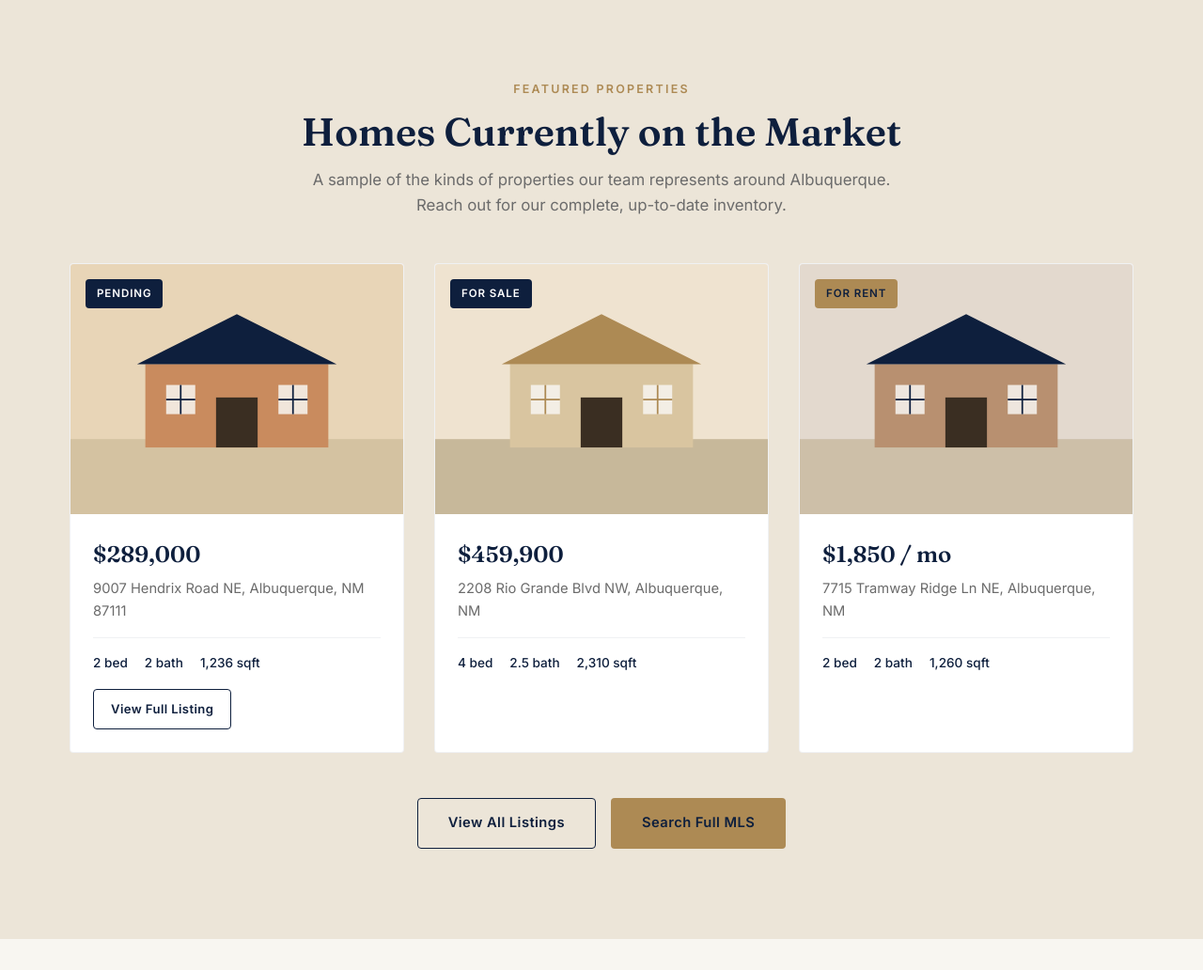
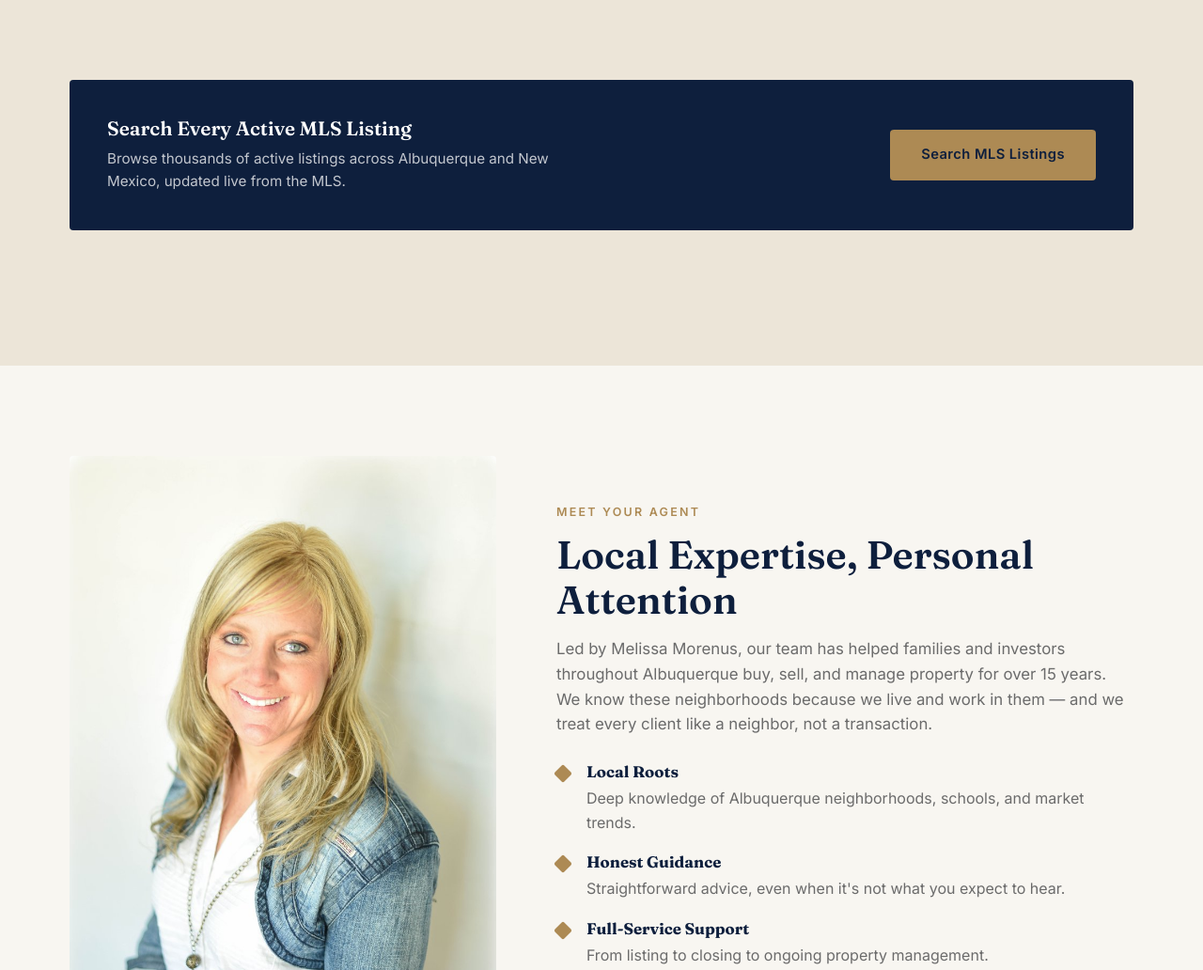
Before and after one commit to morenusrealestate/morenusrealestate.github.io, a plain HTML site: page index.html in a window 1280 px wide. Shown: the part 1640-2672 px from the top of the page at 94% size. Drawn offline with Linux system fonts and the light colour scheme.

Commit message:
Add files via upload

```diff
--- a/index.html
+++ b/index.html
@@ -148,67 +148,15 @@
     </div>
   </section>
 
-  <!-- Featured listings -->
+  <!-- MLS Search CTA -->
   <section class="section-alt">
     <div class="container">
-      <div class="section-head center">
-        <span class="eyebrow">Featured Properties</span>
-        <h2>Homes Currently on the Market</h2>
-        <p class="section-intro">A sample of the kinds of properties our team represents around Albuquerque. Reach out for our complete, up-to-date inventory.</p>
-      </div>
-      <div class="listings-grid">
-        <div class="listing-card">
-          <div class="listing-image">
-            <span class="listing-tag tag-pending">Pending</span>
-            <img src="images/listings/property1.svg" alt="3 bedroom townhouse at 9007 Hendrix Road NE" />
-          </div>
-          <div class="listing-body">
-            <div class="listing-price">$289,000</div>
-            <div class="listing-address">9007 Hendrix Road NE, Albuquerque, NM 87111</div>
-            <div class="listing-specs">
-              <span>2 bed</span>
-              <span>2 bath</span>
-              <span>1,236 sqft</span>
-            </div>
-            <div style="margin-top: 16px;">
-              <a href="https://www.flexmls.com/link.html?1zb0mdu6tly1,16,1,43893" target="_blank" class="btn btn-outline-dark" style="font-size: 0.82rem; padding: 10px 18px;">View Full Listing</a>
-            </div>
-          </div>
+      <div class="mls-banner">
+        <div class="mls-banner-text">
+          <h3>Search Every Active MLS Listing</h3>
+          <p>Browse thousands of active listings across Albuquerque and New Mexico, updated live from the MLS.</p>
         </div>
-        <div class="listing-card">
-          <div class="listing-image">
-            <span class="listing-tag">For Sale</span>
-            <img src="images/listings/property2.svg" alt="Four bedroom family home with adobe accents" />
-          </div>
-          <div class="listing-body">
-            <div class="listing-price">$459,900</div>
-            <div class="listing-address">2208 Rio Grande Blvd NW, Albuquerque, NM</div>
-            <div class="listing-specs">
-              <span>4 bed</span>
-              <span>2.5 bath</span>
-              <span>2,310 sqft</span>
-            </div>
-          </div>
-        </div>
-        <div class="listing-card">
-          <div class="listing-image">
-            <span class="listing-tag tag-sold">For Rent</span>
-            <img src="images/listings/property3.svg" alt="Two bedroom rental home" />
-          </div>
-          <div class="listing-body">
-            <div class="listing-price">$1,850 / mo</div>
-            <div class="listing-address">7715 Tramway Ridge Ln NE, Albuquerque, NM</div>
-            <div class="listing-specs">
-              <span>2 bed</span>
-              <span>2 bath</span>
-              <span>1,260 sqft</span>
-            </div>
-          </div>
-        </div>
-      </div>
-      <div style="text-align:center; margin-top: 48px; display: flex; gap: 16px; justify-content: center; flex-wrap: wrap;">
-        <a href="listings.html" class="btn btn-outline-dark">View All Listings</a>
-        <a href="http://link.flexmls.com/12kj54y7alsc,16" target="_blank" rel="noopener" class="btn btn-primary">Search Full MLS</a>
+        <a href="http://link.flexmls.com/12kj54y7alsc,16" target="_blank" rel="noopener" class="btn btn-primary">Search MLS Listings</a>
       </div>
     </div>
   </section>
```
